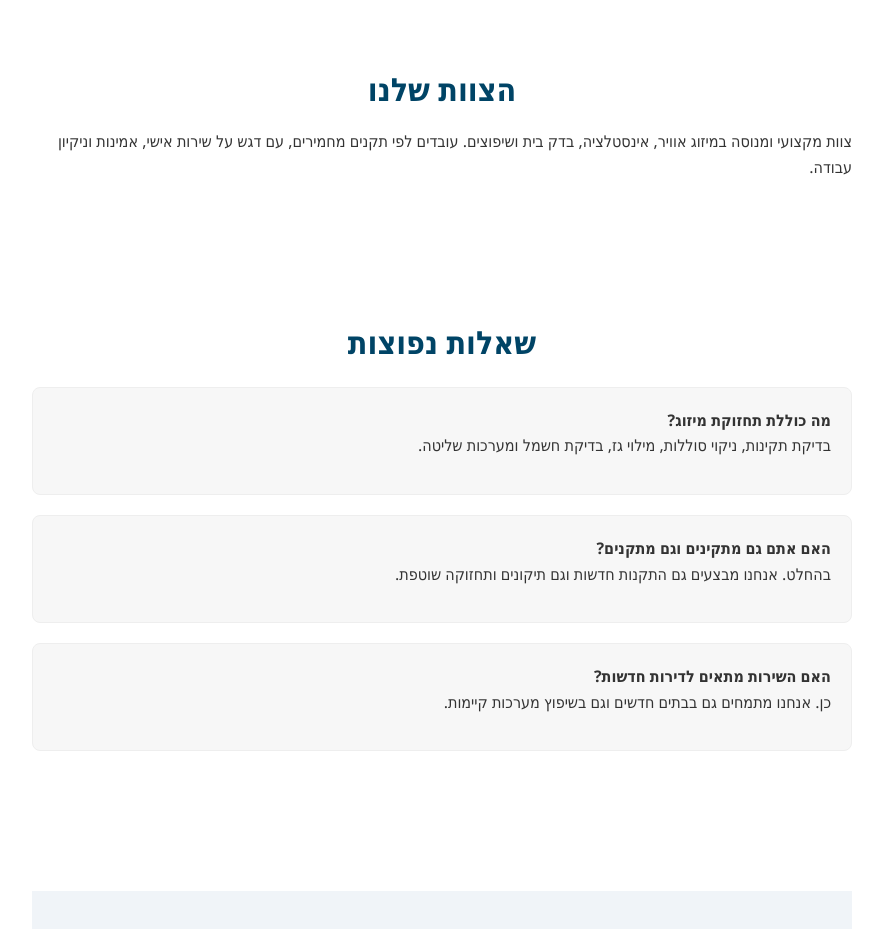
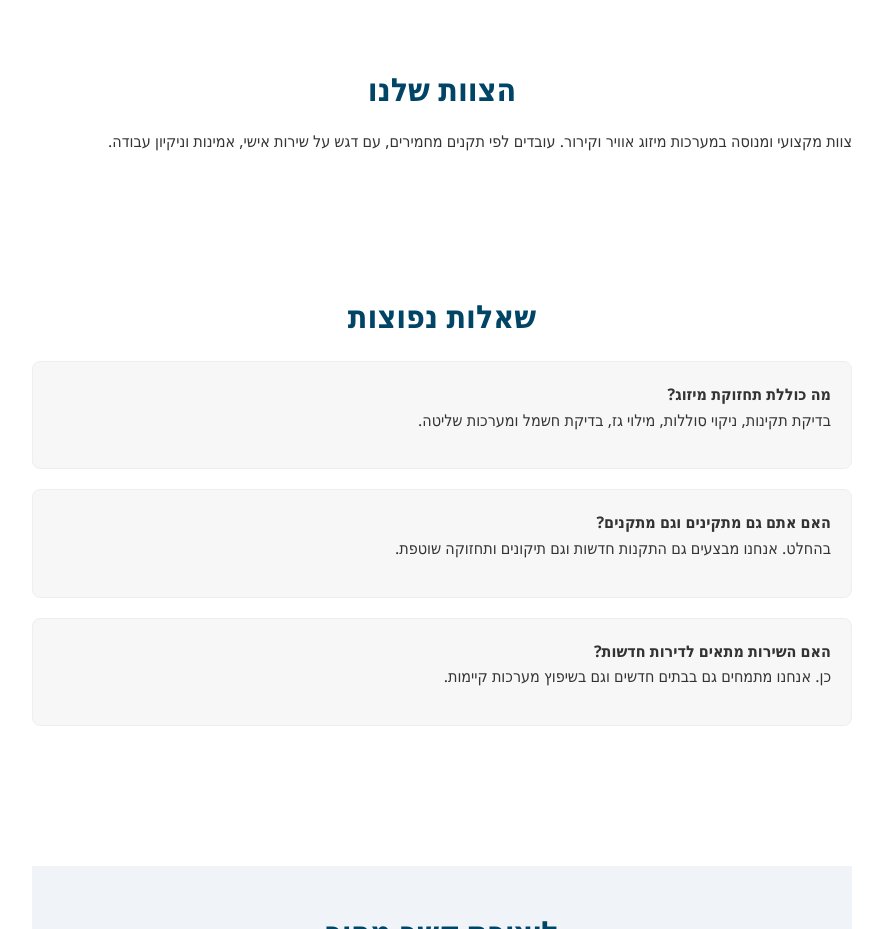
Before and after one commit to EliGertz94/homeproof1, a plain HTML site: page index.html in a window 1280 px wide. Shown: the part 1895-2824 px from the top of the page, without its empty margins (198-1081 px from the left). Drawn offline with Linux system fonts and the light colour scheme.

Commit message:
Edited images and functionality

```diff
--- a/index.html
+++ b/index.html
@@ -302,7 +302,7 @@
 
 <section id="team">
   <h2>הצוות שלנו</h2>
-  <p>צוות מקצועי ומנוסה במיזוג אוויר, אינסטלציה, בדק בית ושיפוצים. עובדים לפי תקנים מחמירים, עם דגש על שירות אישי, אמינות וניקיון עבודה.</p>
+  <p>צוות מקצועי ומנוסה במערכות מיזוג אוויר וקירור. עובדים לפי תקנים מחמירים, עם דגש על שירות אישי, אמינות וניקיון עבודה.</p>
 </section>
 
 
```
